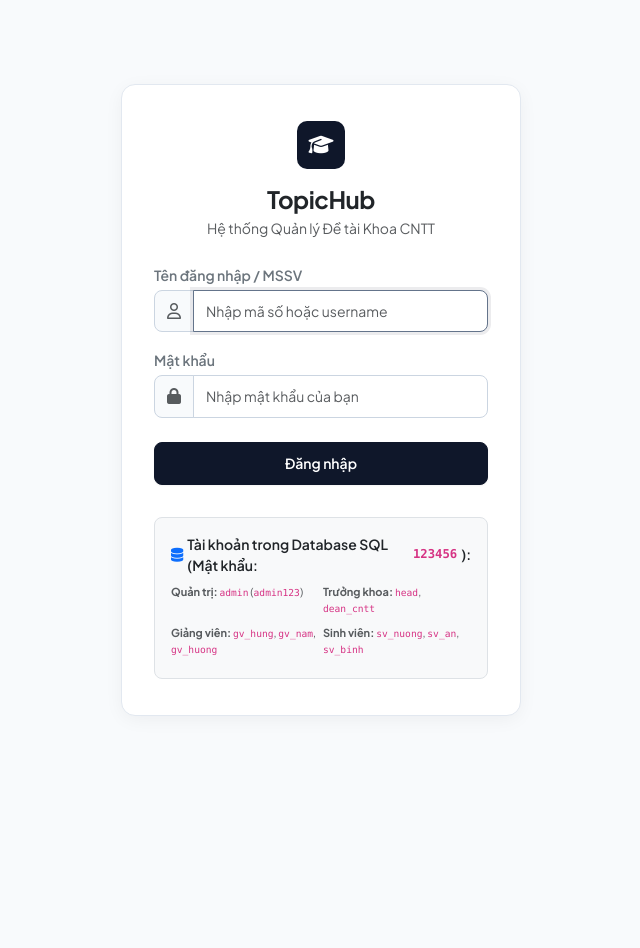
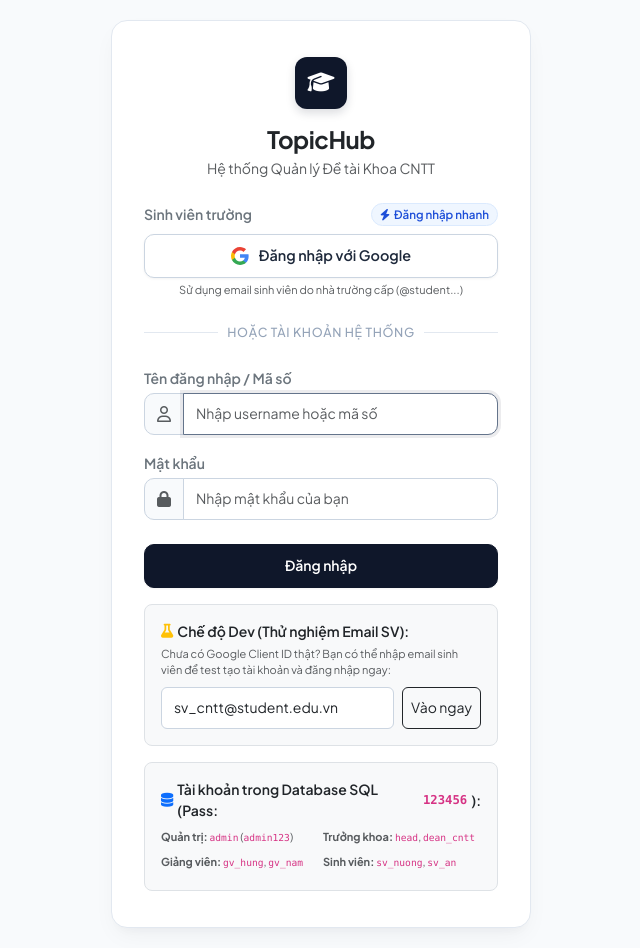
Before and after one commit to truonghunganh06/Java-project, a Spring Boot app: page /login in a window 1280 px wide. Shown: the whole page, without its empty margins (319-959 px from the left). Before the commit the page ends 716 px from the top, so only its background shows below. Run offline with Spring Boot 4, Linux system fonts and the light colour scheme.

Commit message:
feat: gg login

```diff
--- /dev/null
+++ b/cookies_sv.txt
@@ -0,0 +1,5 @@
+# Netscape HTTP Cookie File
+# https://curl.se/docs/http-cookies.html
+# This file was generated by libcurl! Edit at your own risk.
+
+#HttpOnly_localhost	FALSE	/	FALSE	0	JSESSIONID	FE9F5D1014BA01D4D2F145F03C8675FE
--- a/src/main/java/topic_management/controller/AuthController.java
+++ b/src/main/java/topic_management/controller/AuthController.java
@@ -6,23 +6,34 @@ import org.springframework.ui.Model;
 import org.springframework.web.bind.annotation.GetMapping;
 import org.springframework.web.bind.annotation.PostMapping;
 import org.springframework.web.bind.annotation.RequestParam;
+import org.springframework.web.servlet.mvc.support.RedirectAttributes;
 import topic_management.entity.AppUser;
 import topic_management.service.AuthService;
+import topic_management.service.GoogleAuthService;
+
+import java.util.UUID;
 
 @Controller
 public class AuthController {
 
     private final AuthService authService;
+    private final GoogleAuthService googleAuthService;
 
-    public AuthController(AuthService authService) {
+    public AuthController(AuthService authService, GoogleAuthService googleAuthService) {
         this.authService = authService;
+        this.googleAuthService = googleAuthService;
     }
 
     @GetMapping("/login")
-    public String showLoginPage(HttpSession session) {
+    public String showLoginPage(
+            @RequestParam(value = "google_unconfigured", required = false) String unconfigured,
+            HttpSession session,
+            Model model) {
         if (session.getAttribute("currentUser") != null) {
             return "redirect:/dashboard";
         }
+        model.addAttribute("googleUnconfigured", "true".equals(unconfigured));
+        model.addAttribute("isGoogleConfigured", googleAuthService.isConfigured());
         return "auth/login";
     }
 
@@ -44,7 +55,67 @@ public class AuthController {
 
         model.addAttribute("error", "Tên đăng nhập hoặc mật khẩu không chính xác!");
         model.addAttribute("username", trimmedUser);
+        model.addAttribute("googleUnconfigured", false);
+        model.addAttribute("isGoogleConfigured", googleAuthService.isConfigured());
         return "auth/login";
+    }
+
+    @GetMapping("/auth/google")
+    public String initiateGoogleLogin(HttpSession session, RedirectAttributes redirectAttributes) {
+        if (!googleAuthService.isConfigured()) {
+            redirectAttributes.addFlashAttribute("error",
+                "Chưa cấu hình Google Client ID / Secret trong hệ thống. Vui lòng cập nhật application.properties hoặc sử dụng phương thức đăng nhập tài khoản.");
+            return "redirect:/login?google_unconfigured=true";
+        }
+
+        String state = UUID.randomUUID().toString();
+        session.setAttribute("oauth_state", state);
+        String googleAuthUrl = googleAuthService.buildAuthorizationUrl(state);
+        return "redirect:" + googleAuthUrl;
+    }
+
+    @GetMapping("/auth/google/callback")
+    public String handleGoogleCallback(
+            @RequestParam(value = "code", required = false) String code,
+            @RequestParam(value = "error", required = false) String error,
+            @RequestParam(value = "state", required = false) String state,
+            HttpSession session,
+            RedirectAttributes redirectAttributes) {
+
+        if (error != null) {
+            redirectAttributes.addFlashAttribute("error", "Đăng nhập Google không thành công: " + error);
+            return "redirect:/login";
+        }
+
+        if (code == null || code.trim().isEmpty()) {
+            redirectAttributes.addFlashAttribute("error", "Không nhận được mã xác thực từ Google.");
+            return "redirect:/login";
+        }
+
+        try {
+            AppUser user = googleAuthService.processGoogleCallback(code);
+            session.setAttribute("currentUser", user);
+            return "redirect:/dashboard";
+        } catch (Exception e) {
+            redirectAttributes.addFlashAttribute("error", e.getMessage());
+            return "redirect:/login";
+        }
+    }
+
+    @PostMapping("/auth/google/dev-login")
+    public String handleDevStudentLogin(
+            @RequestParam("email") String email,
+            @RequestParam(value = "fullName", required = false) String fullName,
+            HttpSession session,
+            RedirectAttributes redirectAttributes) {
+        try {
+            AppUser user = googleAuthService.processStudentLoginByEmail(email, fullName);
+            session.setAttribute("currentUser", user);
+            return "redirect:/dashboard";
+        } catch (Exception e) {
+            redirectAttributes.addFlashAttribute("error", e.getMessage());
+            return "redirect:/login";
+        }
     }
 
     @GetMapping("/logout")
--- a/src/main/java/topic_management/repository/UserRepository.java
+++ b/src/main/java/topic_management/repository/UserRepository.java
@@ -9,4 +9,6 @@ import java.util.Optional;
 public interface UserRepository extends JpaRepository<AppUser, Long> {
     Optional<AppUser> findByUsername(String username);
     Optional<AppUser> findByUsernameIgnoreCase(String username);
+    Optional<AppUser> findByEmail(String email);
+    Optional<AppUser> findByEmailIgnoreCase(String email);
 }
--- a/src/main/resources/templates/auth/login.html
+++ b/src/main/resources/templates/auth/login.html
@@ -27,32 +27,82 @@
         }
         .login-card {
             width: 100%;
-            max-width: 400px;
+            max-width: 420px;
             padding: 36px 32px;
-            border-radius: 14px;
+            border-radius: 16px;
             border: 1px solid #e2e8f0;
-            box-shadow: 0 4px 20px -2px rgba(15, 23, 42, 0.06);
+            box-shadow: 0 10px 25px -5px rgba(15, 23, 42, 0.05), 0 8px 10px -6px rgba(15, 23, 42, 0.03);
             background: #ffffff;
         }
         .login-logo {
-            width: 48px;
-            height: 48px;
+            width: 52px;
+            height: 52px;
             background-color: #0f172a;
             color: #ffffff;
-            border-radius: 10px;
+            border-radius: 12px;
             display: inline-flex;
             align-items: center;
             justify-content: center;
-            font-size: 1.25rem;
+            font-size: 1.35rem;
             margin-bottom: 1rem;
+            box-shadow: 0 4px 10px rgba(15, 23, 42, 0.15);
+        }
+        .btn-google {
+            background-color: #ffffff;
+            color: #1e293b;
+            font-weight: 600;
+            font-size: 0.9rem;
+            border-radius: 10px;
+            padding: 0.65rem 1rem;
+            border: 1px solid #cbd5e1;
+            box-shadow: 0 1px 3px rgba(0, 0, 0, 0.05);
+            transition: all 0.2s ease;
+            display: flex;
+            align-items: center;
+            justify-content: center;
+            gap: 10px;
+            text-decoration: none;
+            width: 100%;
+        }
+        .btn-google:hover {
+            background-color: #f8fafc;
+            border-color: #94a3b8;
+            color: #0f172a;
+            box-shadow: 0 2px 6px rgba(0, 0, 0, 0.08);
+            transform: translateY(-1px);
+        }
+        .btn-google:active {
+            transform: translateY(0);
+        }
+        .divider {
+            display: flex;
+            align-items: center;
+            text-align: center;
+            margin: 1.5rem 0;
+            color: #94a3b8;
+            font-size: 0.78rem;
+            font-weight: 500;
+            text-transform: uppercase;
+            letter-spacing: 0.05em;
+        }
+        .divider::before, .divider::after {
+            content: '';
+            flex: 1;
+            border-bottom: 1px solid #e2e8f0;
+        }
+        .divider:not(:empty)::before {
+            margin-right: .75em;
+        }
+        .divider:not(:empty)::after {
+            margin-left: .75em;
         }
         .btn-login {
             background-color: #0f172a;
             color: white;
             font-weight: 600;
             font-size: 0.875rem;
-            border-radius: 8px;
-            padding: 0.625rem;
+            border-radius: 10px;
+            padding: 0.65rem;
             border: 1px solid #0f172a;
             box-shadow: 0 1px 2px rgba(0, 0, 0, 0.05);
             transition: all 0.15s ease;
@@ -64,7 +114,7 @@
         .form-control {
             border-color: #cbd5e1;
             font-size: 0.875rem;
-            border-radius: 8px;
+            border-radius: 10px;
             padding: 0.6rem 0.75rem;
         }
         .form-control:focus {
@@ -74,10 +124,19 @@
         .input-group-text {
             background-color: #f8fafc;
             border-color: #cbd5e1;
-            border-radius: 8px 0 0 8px;
+            border-radius: 10px 0 0 10px;
         }
         .form-control {
-            border-radius: 0 8px 8px 0;
+            border-radius: 0 10px 10px 0;
+        }
+        .badge-student {
+            background: #eff6ff;
+            color: #1d4ed8;
+            border: 1px solid #dbeafe;
+            font-size: 0.72rem;
+            font-weight: 600;
+            padding: 2px 8px;
+            border-radius: 20px;
         }
     </style>
 </head>
@@ -93,21 +152,46 @@
     </div>
 
     <!-- Alert notifications -->
-    <div th:if="${error}" class="alert alert-danger py-2 px-3 mb-3 small d-flex align-items-center rounded-3" role="alert">
-        <i class="fa-solid fa-circle-exclamation me-2"></i>
+    <div th:if="${error != null}" class="alert alert-danger py-2 px-3 mb-3 small d-flex align-items-center rounded-3" role="alert">
+        <i class="fa-solid fa-circle-exclamation me-2 flex-shrink-0"></i>
         <span th:text="${error}"></span>
     </div>
-    <div th:if="${param.logout}" class="alert alert-success py-2 px-3 mb-3 small d-flex align-items-center rounded-3" role="alert">
-        <i class="fa-solid fa-circle-check me-2"></i>
+    <div th:if="${param.logout != null}" class="alert alert-success py-2 px-3 mb-3 small d-flex align-items-center rounded-3" role="alert">
+        <i class="fa-solid fa-circle-check me-2 flex-shrink-0"></i>
         <span>Bạn đã đăng xuất thành công.</span>
     </div>
 
+    <!-- Nút Đăng nhập Google (Dành cho Sinh viên) -->
+    <div class="mb-3">
+        <div class="d-flex align-items-center justify-content-between mb-2">
+            <span class="text-secondary small fw-semibold">Sinh viên trường</span>
+            <span class="badge-student"><i class="fa-solid fa-bolt me-1"></i>Đăng nhập nhanh</span>
+        </div>
+
+        <a th:href="@{/auth/google}" class="btn-google">
+            <svg width="18" height="18" viewBox="0 0 18 18" xmlns="http://www.w3.org/2000/svg">
+                <path d="M17.64 9.2c0-.637-.057-1.251-.164-1.84H9v3.481h4.844c-.209 1.125-.843 2.078-1.796 2.717v2.258h2.908c1.702-1.567 2.684-3.874 2.684-6.616z" fill="#4285F4"/>
+                <path d="M9 18c2.43 0 4.467-.806 5.956-2.184l-2.908-2.258c-.806.54-1.837.86-3.048.86-2.344 0-4.328-1.584-5.036-3.711H.957v2.332C2.438 15.983 5.482 18 9 18z" fill="#34A853"/>
+                <path d="M3.964 10.707c-.18-.54-.282-1.117-.282-1.707 0-.59.102-1.167.282-1.707V4.961H.957C.347 6.173 0 7.548 0 9s.347 2.827.957 4.039l3.007-2.332z" fill="#FBBC05"/>
+                <path d="M9 3.58c1.321 0 2.508.454 3.44 1.345l2.582-2.58C13.463.891 11.426 0 9 0 5.482 0 2.438 2.017.957 4.961L3.964 7.293C4.672 5.166 6.656 3.58 9 3.58z" fill="#EA4335"/>
+            </svg>
+            <span>Đăng nhập với Google</span>
+        </a>
+        <div class="text-muted text-center mt-1" style="font-size: 11px;">
+            Sử dụng email sinh viên do nhà trường cấp (@student...)
+        </div>
+    </div>
+
+    <!-- Phân cách -->
+    <div class="divider">Hoặc tài khoản hệ thống</div>
+
+    <!-- Form Đăng nhập truyền thống -->
     <form th:action="@{/login}" method="post">
         <div class="mb-3">
-            <label class="form-label fw-semibold text-secondary small mb-1">Tên đăng nhập / MSSV</label>
+            <label class="form-label fw-semibold text-secondary small mb-1">Tên đăng nhập / Mã số</label>
             <div class="input-group">
                 <span class="input-group-text"><i class="fa-regular fa-user text-muted"></i></span>
-                <input type="text" name="username" th:value="${username}" class="form-control" placeholder="Nhập mã số hoặc username" required autofocus>
+                <input type="text" name="username" th:value="${username}" class="form-control" placeholder="Nhập username hoặc mã số" required autofocus>
             </div>
         </div>
 
@@ -122,9 +206,25 @@
         <button type="submit" class="btn btn-login w-100 mb-3">Đăng nhập</button>
     </form>
 
-    <div class="p-3 bg-light rounded-3 border mt-3">
+    <!-- Modal / Form kiểm thử nhanh cho Môi trường Dev nếu chưa cấu hình Google Client ID -->
+    <div th:if="${googleUnconfigured == true or isGoogleConfigured == false}" class="p-3 bg-light rounded-3 border mb-3">
+        <div class="fw-semibold text-dark small mb-1 d-flex align-items-center gap-1">
+            <i class="fa-solid fa-flask text-warning"></i> Chế độ Dev (Thử nghiệm Email SV):
+        </div>
+        <p class="text-muted mb-2" style="font-size: 11px;">
+            Chưa có Google Client ID thật? Bạn có thể nhập email sinh viên để test tạo tài khoản và đăng nhập ngay:
+        </p>
+        <form th:action="@{/auth/google/dev-login}" method="post" class="d-flex gap-2">
+            <input type="email" name="email" value="sv_cntt@student.edu.vn" class="form-control form-control-sm" placeholder="email@student.edu.vn" required style="border-radius: 6px;">
+            <input type="hidden" name="fullName" value="Sinh Viên Test">
+            <button type="submit" class="btn btn-sm btn-outline-dark text-nowrap" style="border-radius: 6px;">Vào ngay</button>
+        </form>
+    </div>
+
+    <!-- Gợi ý tài khoản SQL mẫu -->
+    <div class="p-3 bg-light rounded-3 border">
         <div class="fw-semibold text-dark small mb-2 d-flex align-items-center gap-1">
-            <i class="fa-solid fa-database text-primary"></i> Tài khoản trong Database SQL (Mật khẩu: <code>123456</code>):
+            <i class="fa-solid fa-database text-primary"></i> Tài khoản trong Database SQL (Pass: <code>123456</code>):
         </div>
         <div class="row g-1 text-muted" style="font-size: 11px;">
             <div class="col-6 mb-1">
@@ -134,10 +234,10 @@
                 <strong>Trưởng khoa:</strong> <code>head</code>, <code>dean_cntt</code>
             </div>
             <div class="col-6 mb-1">
-                <strong>Giảng viên:</strong> <code>gv_hung</code>, <code>gv_nam</code>, <code>gv_huong</code>
+                <strong>Giảng viên:</strong> <code>gv_hung</code>, <code>gv_nam</code>
             </div>
             <div class="col-6 mb-1">
-                <strong>Sinh viên:</strong> <code>sv_nuong</code>, <code>sv_an</code>, <code>sv_binh</code>
+                <strong>Sinh viên:</strong> <code>sv_nuong</code>, <code>sv_an</code>
             </div>
         </div>
     </div>
```
Also changed, not shown: src/main/java/topic_management/service/GoogleAuthService.java (added, +201 -0 lines), src/main/resources/application.properties (+10 -0 lines).
